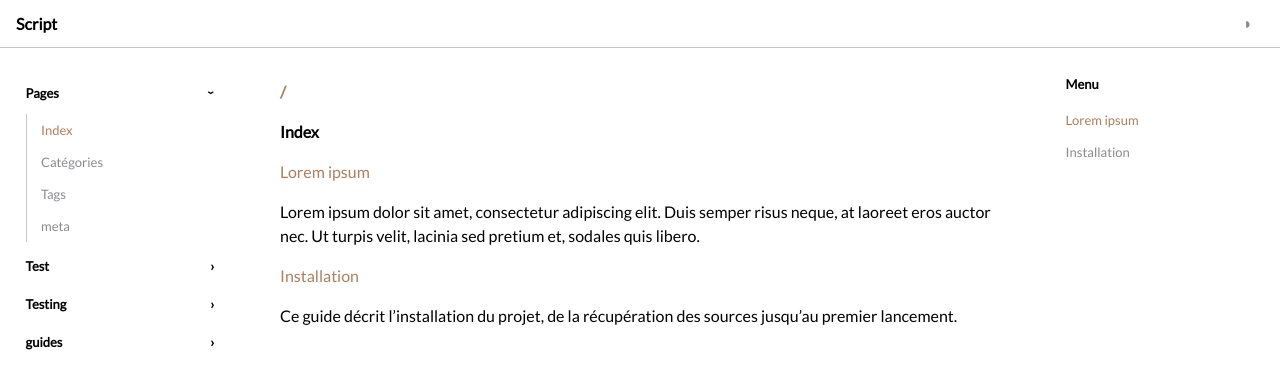
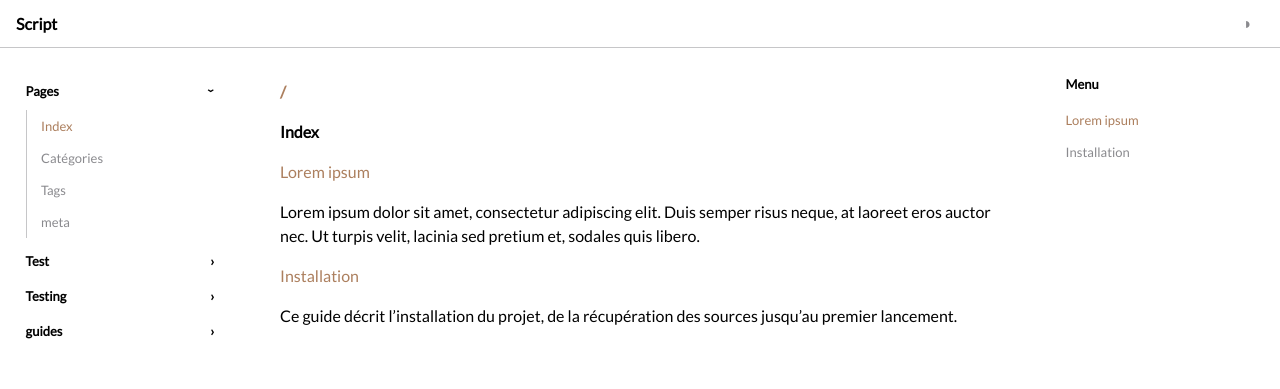
Before and after one commit to script-txt/script-txt.github.io, a Jekyll site: the page built from index.html, in a window 1280 px wide. Shown: the top 389 px of the page. Built offline with Jekyll 4.4.1, drawn with Linux system fonts in a browser that asks for light colours.

Commit message:
Update default.html

```diff
--- a/_layouts/default.html
+++ b/_layouts/default.html
@@ -86,7 +86,7 @@
   .sidebar details { margin: .2rem 0; }
   .sidebar summary {
     display: flex; justify-content: space-between; align-items: center;
-    padding: .35rem .6rem; border-radius: .375rem;
+    padding: .25rem .6rem; border-radius: .375rem;
     font-weight: bold; font-size: small;
     cursor: pointer; list-style: none;
   }
```
